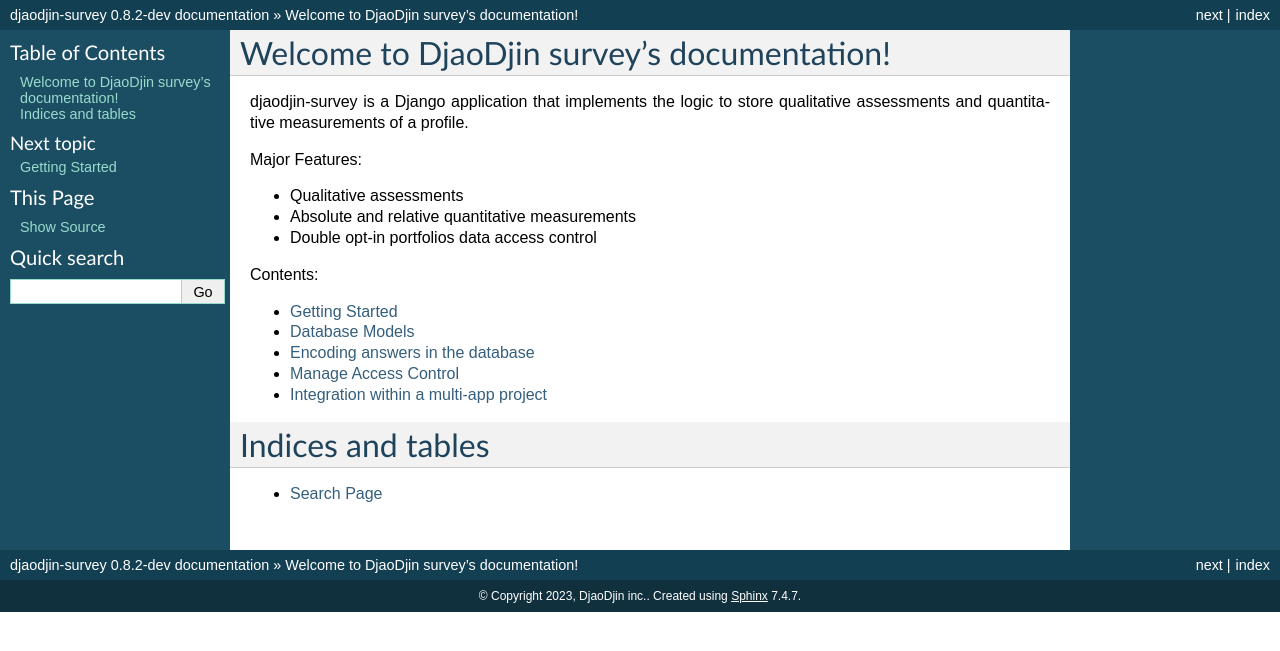
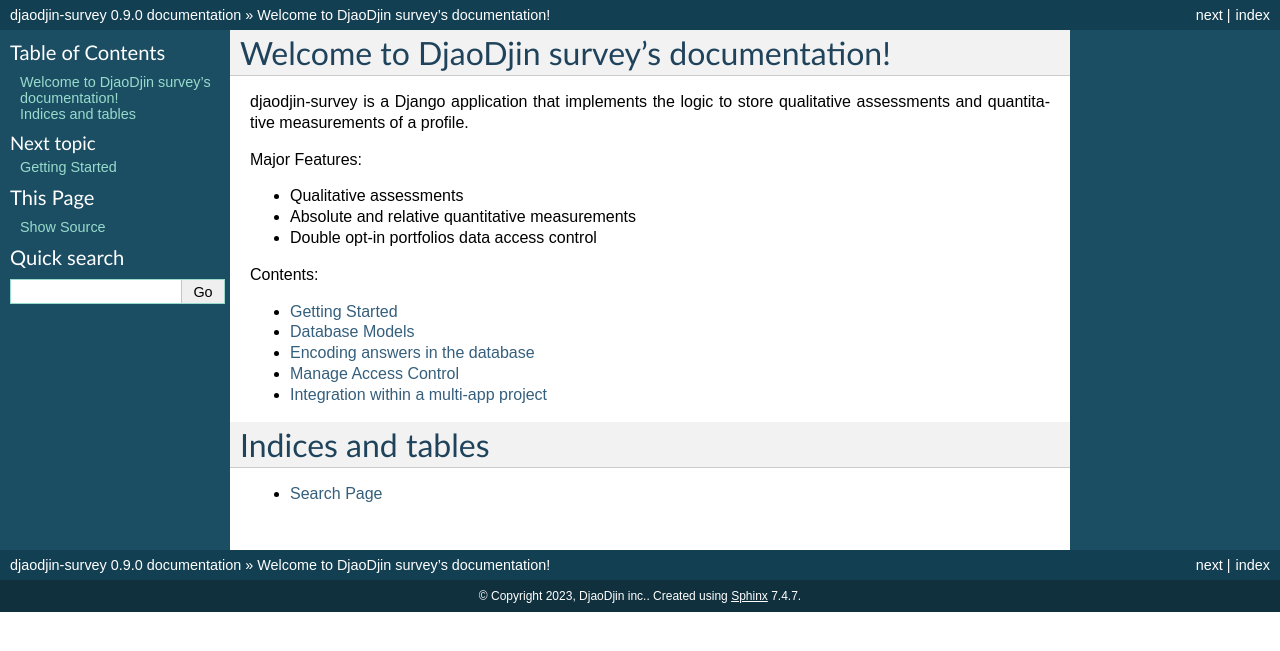
Before and after one commit to djaodjin/djaodjin-survey, a Sphinx documentation site: the page built from docs/index.rst, in a window 1280 px wide. Shown: the top 651 px of the page. Built offline with Sphinx 7.4.7, drawn with Linux system fonts in a browser that asks for light colours.

Commit message:
releases 0.9.0 to pypi

```diff
--- a/docs/conf.py
+++ b/docs/conf.py
@@ -52,9 +52,9 @@
 # built documents.
 #
 # The short X.Y version.
-version = '0.8'
+version = '0.9'
 # The full version, including alpha/beta/rc tags.
-release = '0.8.2-dev'
+release = '0.9.0'
 
 # The language for content autogenerated by Sphinx. Refer to documentation
 # for a list of supported languages.
--- a/survey/__init__.py
+++ b/survey/__init__.py
@@ -26,4 +26,4 @@
 PEP 386-compliant version number for the survey django app.
 """
 
-__version__ = '0.8.2-dev'
+__version__ = '0.9.0'
```
Also changed, not shown: README.md (+13 -6 lines), 1 other file.
